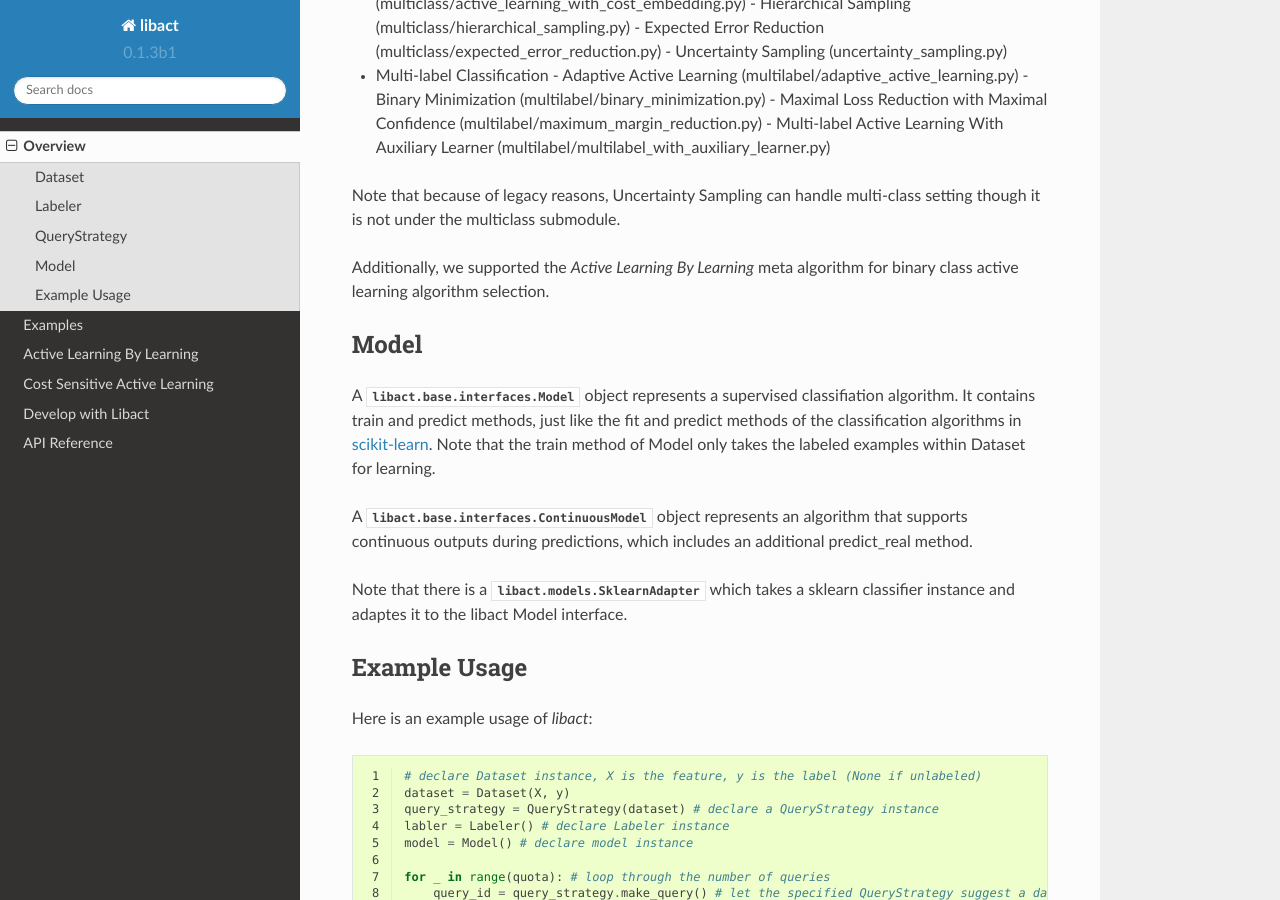
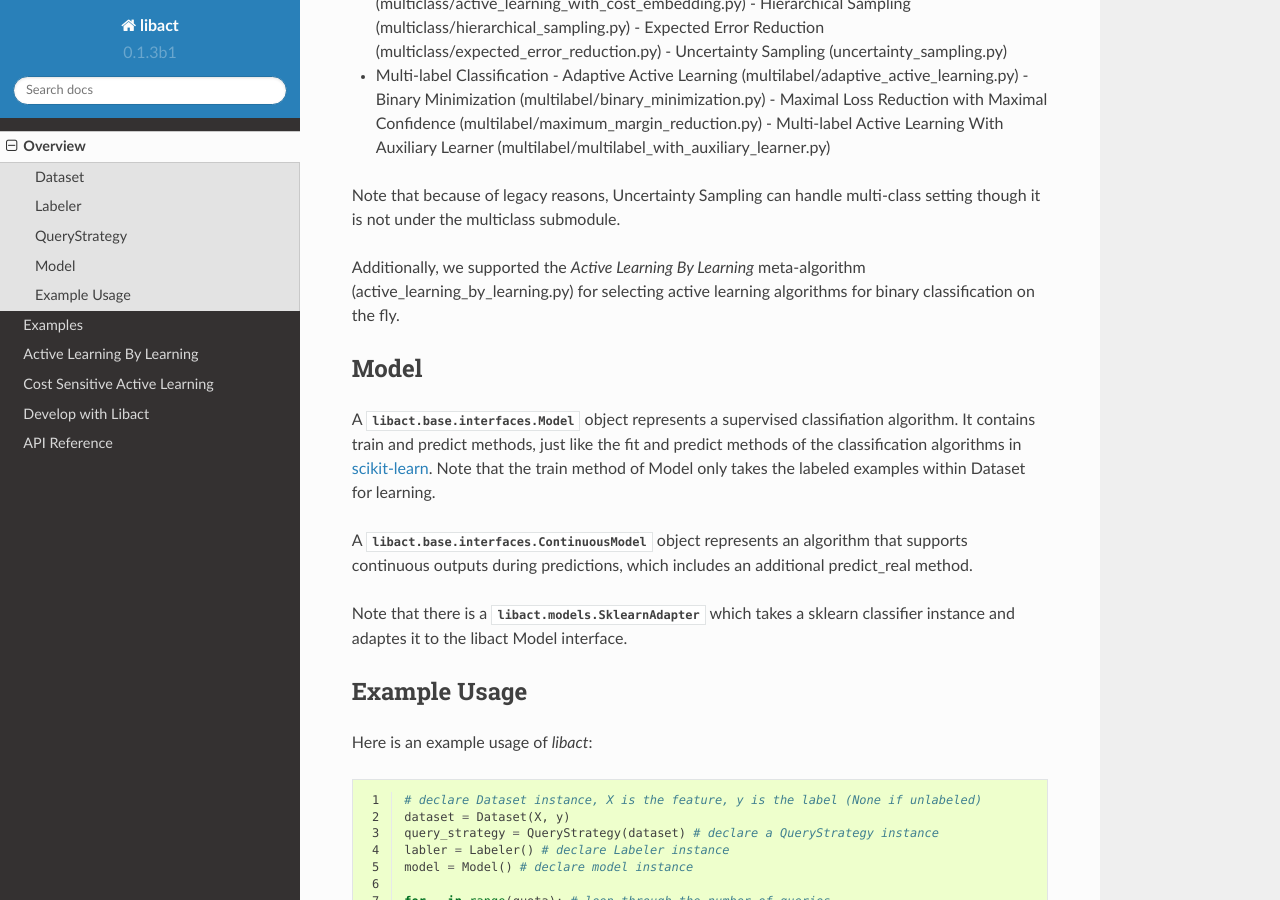
Before and after one commit to ntucllab/libact, a Sphinx documentation site: the page built from docs/overview.rst, in a window 1280 px wide and 900 px high, scrolled down 1347 px. Built offline with Sphinx 7.4.7 and the Read the Docs theme 2.0.0, drawn with Linux system fonts in a browser that asks for light colours.

Commit message:
ALBL description in overview

```diff
--- a/docs/overview.rst
+++ b/docs/overview.rst
@@ -57,8 +57,7 @@ Currently, the following active learning algorithms are supported:
 
 Note that because of legacy reasons, Uncertainty Sampling can handle multi-class setting though it is not under the multiclass submodule.
 
-Additionally, we supported the `Active Learning By Learning` meta algorithm for
-binary class active learning algorithm selection.
+Additionally, we supported the `Active Learning By Learning` meta-algorithm (active_learning_by_learning.py) for selecting active learning algorithms for binary classification on the fly.
 
 Model
 -----
```
